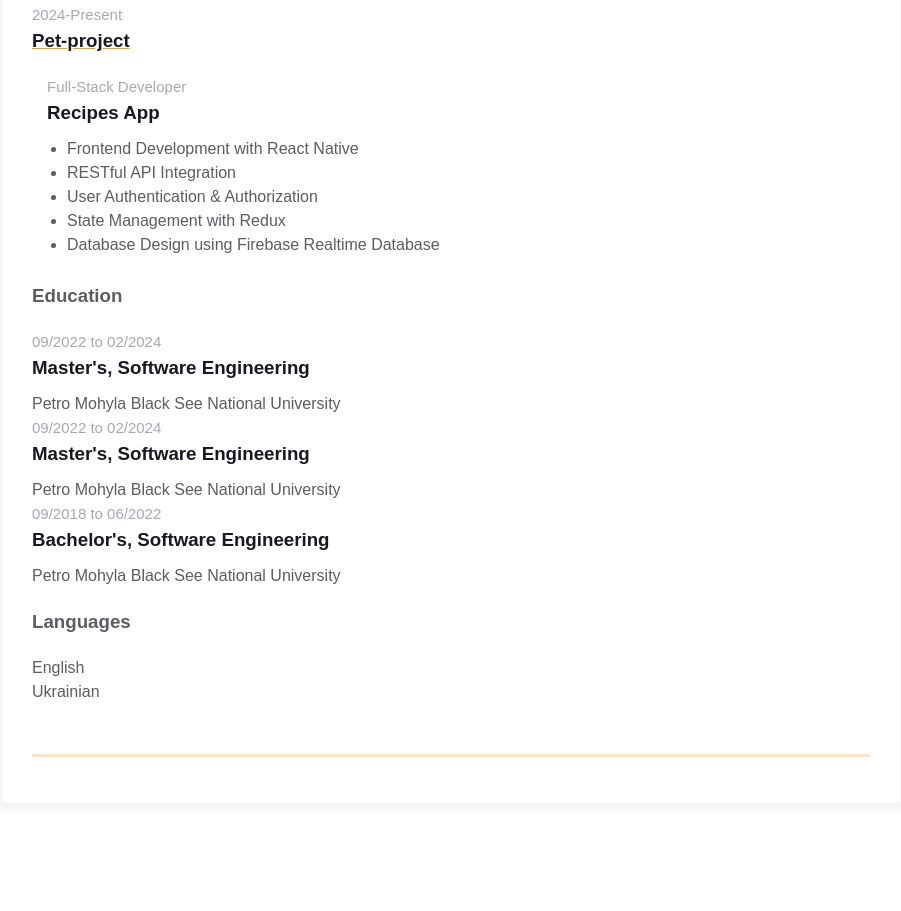
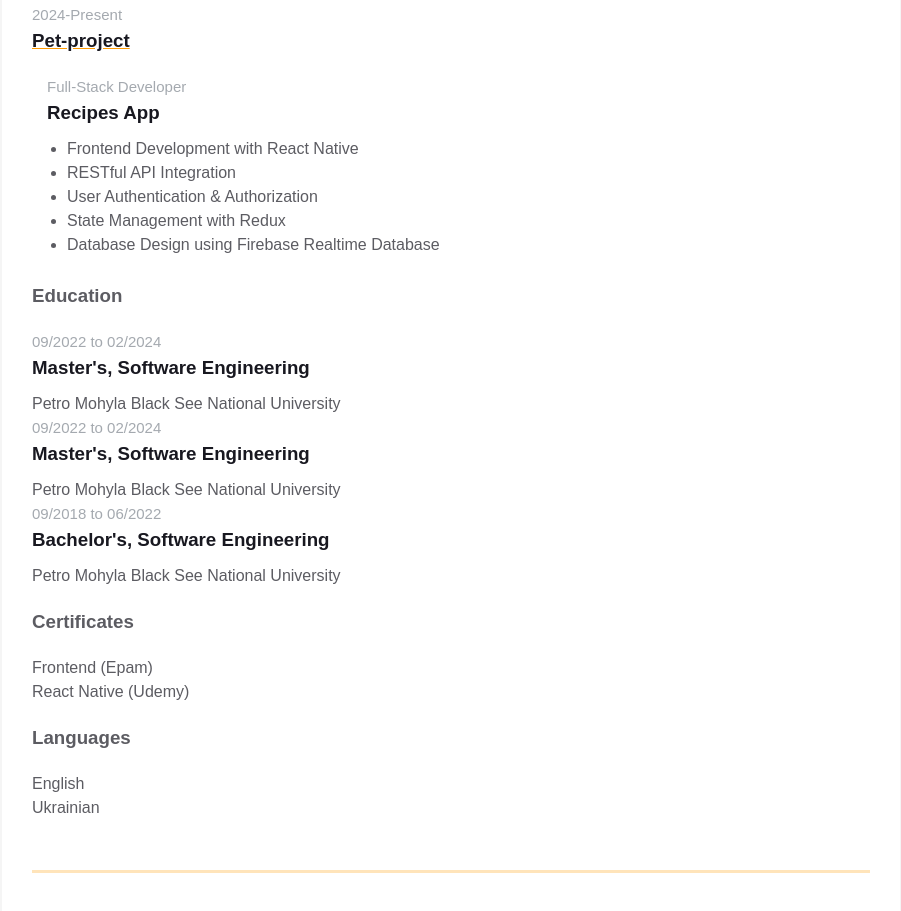
Before and after one commit to AndreevaYuliya/homepage, a plain HTML site: page index.html in a window 1280 px wide. Shown: the part 1341-2252 px from the top of the page, without its empty margins (189-1090 px from the left). Before the commit the page ends 2194 px from the top, so only its background shows below. Drawn offline with Linux system fonts and the light colour scheme.

Commit message:
Add certificates and css styles for it

```diff
--- a/index.html
+++ b/index.html
@@ -292,6 +292,14 @@
                             </div>
                         </div>
 
+                        <div class="additional-info__certificates">
+                            <h3 class="additional-info__certificates__header">Certificates</h3>
+                            <ul class="additional-info__certificates__list">
+                              <li>Frontend (Epam)</li>
+                              <li>React Native (Udemy)</li>
+                            </ul>
+                        </div>
+
                         <div class="additional-info__languages">
                             <h3 class="additional-info__languages-header">Languages</h3>
                             <p class="additional-info__languages-item">English</p>
--- a/styles.css
+++ b/styles.css
@@ -268,3 +268,22 @@
 .additional-info__languages-item {
   color: var(--secondary-text-color);
 }
+
+.additional-info__certificates {
+    margin-bottom: 20px;
+  }
+
+  .additional-info__certificates__header {
+    color: var(--secondary-text-color);
+    text-align: left;
+    margin-bottom: 20px;
+  }
+
+  .additional-info__certificates__list {
+    list-style-type: none;
+    padding: 0;
+  }
+
+  .additional-info__certificates__list li {
+    color: var(--secondary-text-color);
+  }
```
